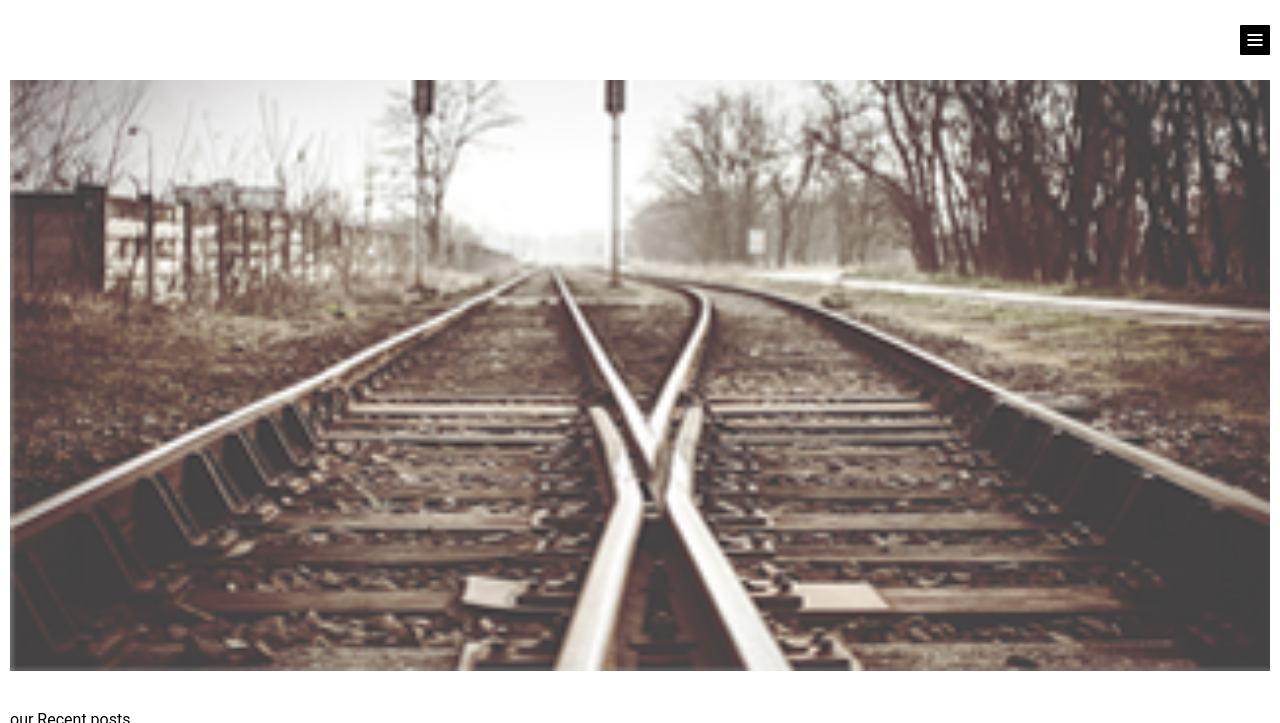
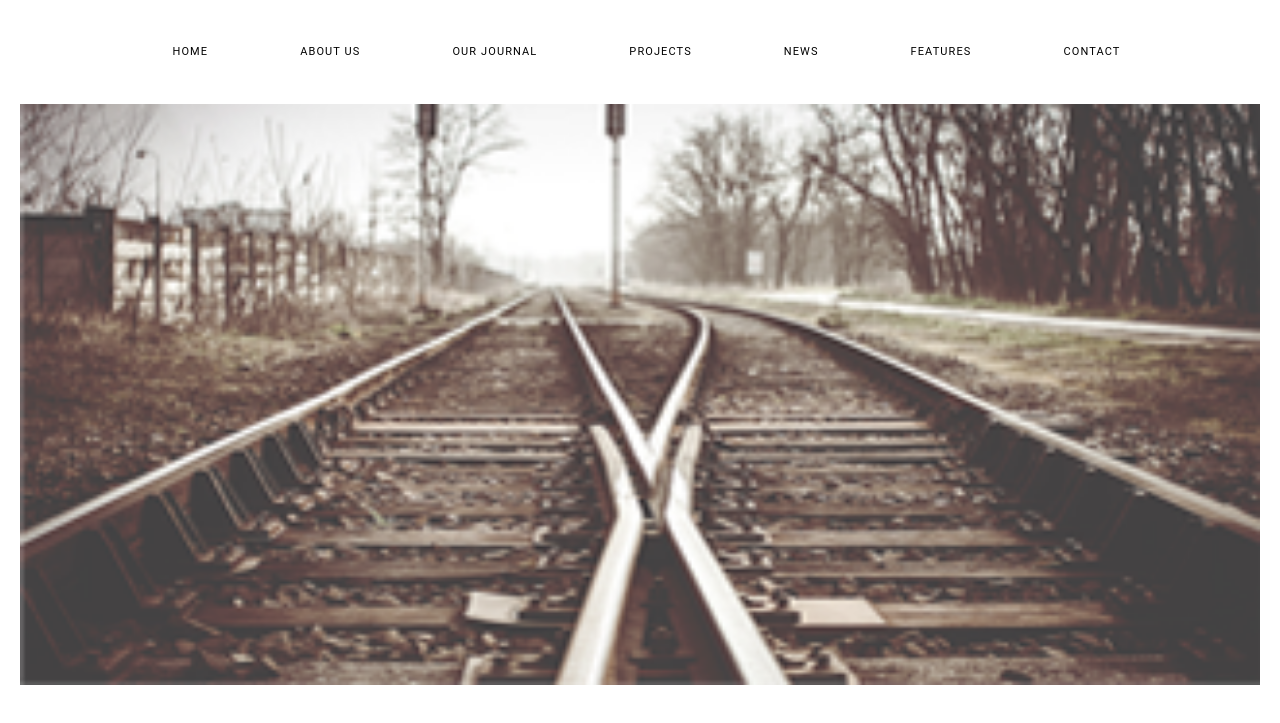
Before and after one commit to VikaBukach/Adaptive-site-with-Gulp_Sass, a website: page src/index.html in a window 1280 px wide. Shown: the top 723 px of the page. Drawn offline with nearby package versions, Linux system fonts and the light colour scheme; files that its build step writes are made by us from their sources.

Commit message:
made header for 768px

```diff
--- a/src/index.html
+++ b/src/index.html
@@ -13,11 +13,11 @@
     <div class="container">
         <div class="header__content">
            <nav class="nav">
-               <div class="menu__btn">
+               <button class="menu__btn">
                    <span></span>
                    <span></span>
                    <span></span>
-               </div>
+               </button>
                <ul class="menu">
                    <li class="menu__item">
                        <a href="" class="menu__item--link menu__item--link--green">Home</a>
--- a/src/styles/block/header.scss
+++ b/src/styles/block/header.scss
@@ -1,14 +1,14 @@
 .header__content {
   margin-top: 25px;
-  display: flex;
-  justify-content: flex-end;
+  margin-bottom: 25px;
 }
 
 .nav {
-  margin-bottom: 25px;
+
 }
 
 .menu__btn {
+  //transform: translateX(800%);
   width: 30px;
   height: 30px;
   position: relative;
@@ -17,6 +17,9 @@
   border: none;
   &::after{
     content: "";
+  }
+  @media screen and (min-width: $ui-breakpoint-md-min) {
+    display: none;
   }
 }
 
@@ -29,7 +32,6 @@
   transform: translate(-50%, -50%);
   background-color: white;
   transition: 0.5ms;
-
 }
 
   .menu__btn span:nth-of-type(2) {
@@ -43,7 +45,7 @@
 .menu {
   position: fixed;
   right: 25px;
-  width: 182px;
+  min-width: 182px;
   height: 208px;
   display: flex;
   flex-direction: column;
@@ -51,6 +53,23 @@
   background-color: #F5F5F5;
   z-index: 2;
   transform: translateX(120%);
+
+  @media screen and (min-width: $ui-breakpoint-md-min) {
+    transform: none;
+    z-index: 0;
+    position: static;
+    display: flex;
+    flex-direction: row;
+    justify-content: space-around;
+    margin-right: 100px;
+    margin-left: 100px;
+    padding-top: 16px;
+    padding-bottom: 16px;
+    text-align: center;
+    height: auto;
+    background-color: transparent;
+
+}
 }
 
 .menu.active {
--- a/src/styles/global/base.scss
+++ b/src/styles/global/base.scss
@@ -56,7 +56,7 @@ body {
 
 .container {
   max-width: 100%;
-  padding: 0px 10px;
+  padding: 0px 20px;
   margin: 0 auto;
 
 
@@ -65,7 +65,7 @@ body {
   }
 
   @media screen and ($ui-breakpoint-md-min) {
-    max-width: 768px;
+    max-width: 767px;
 
   }
   @media screen and ($ui-breakpoint-xl-min) {
--- a/src/styles/global/variables.scss
+++ b/src/styles/global/variables.scss
@@ -10,8 +10,8 @@ $ui-footer-color: #B9B9B9;
 $ui-breakpoint-xl: "1200px";
 $ui-breakpoint-xl-min: "1201px";
 
-$ui-breakpoint-md: " 768px";
-$ui-breakpoint-md-min: "769px";
+$ui-breakpoint-md: " 767px";
+$ui-breakpoint-md-min: "768px";
 
 $ui-breakpoint-Xsm: "320px";
 $ui-breakpoint-Xsm-min: "321px";
```
Also changed, not shown: src/images/img 4.png (added).
